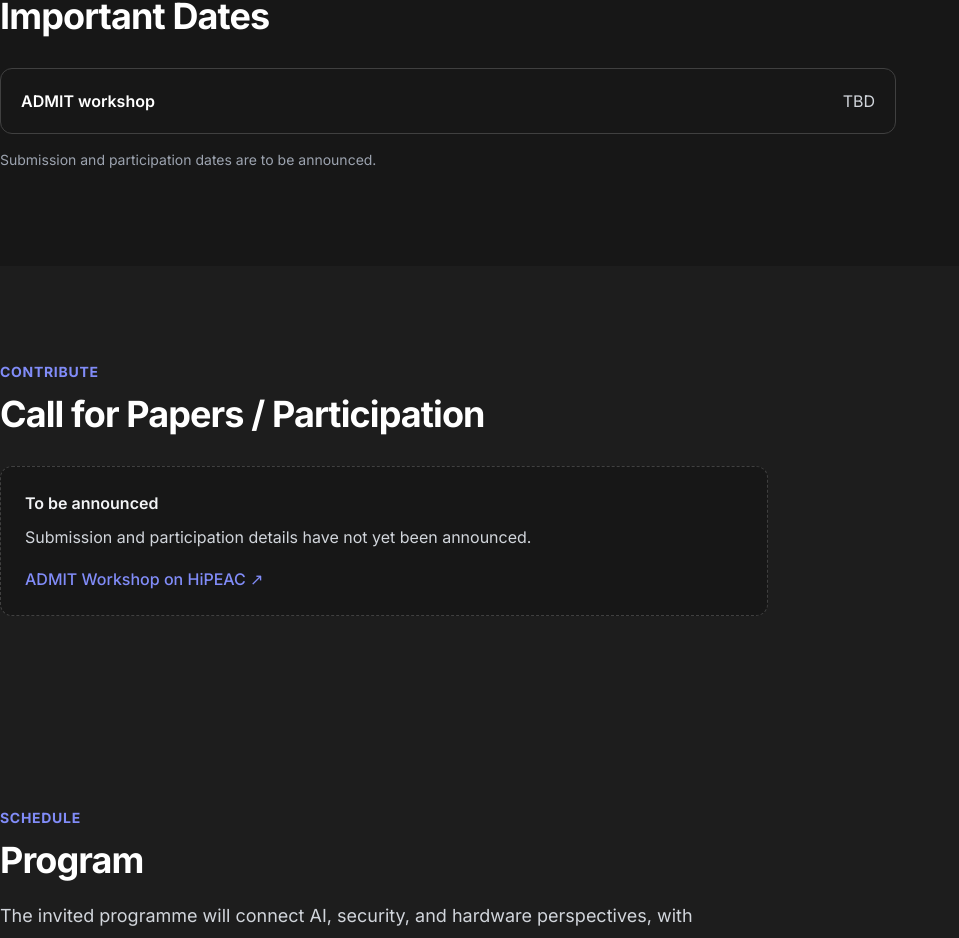
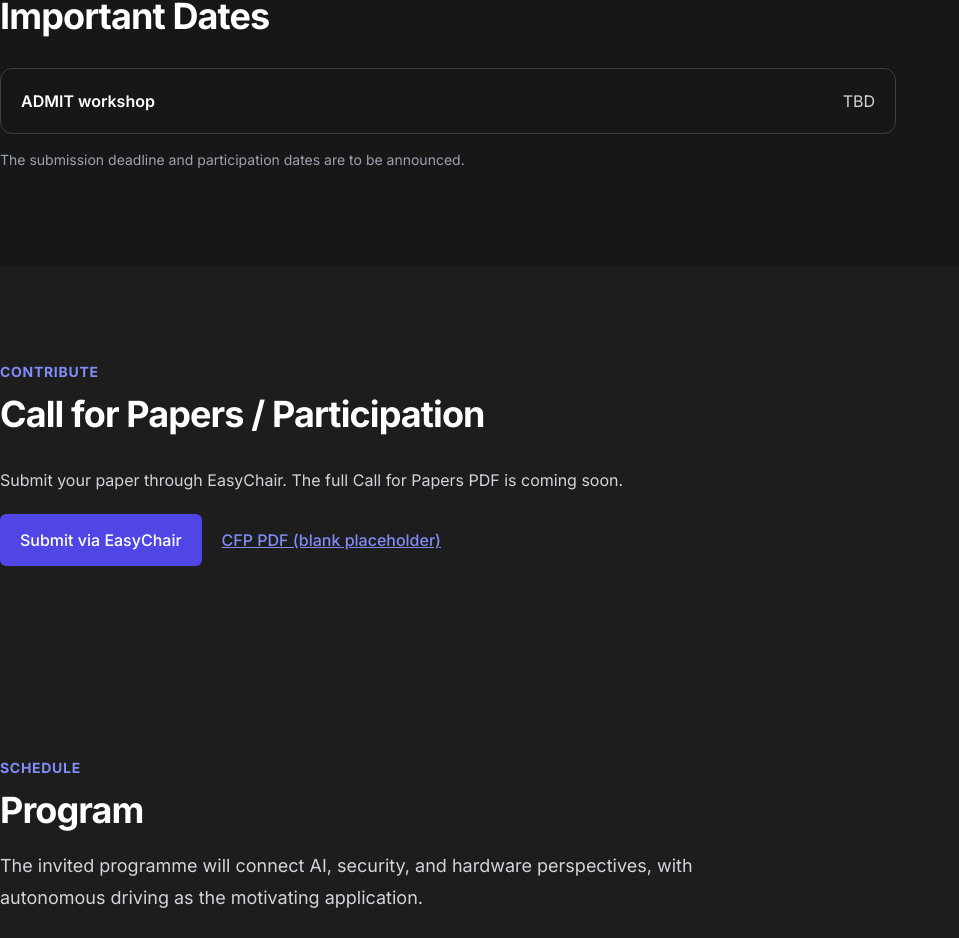
Before and after one commit to ADMIT-Workshop/admit-workshop.github.io, a Next.js app: page / in a window 1280 px wide. Shown: the part 1802-2740 px from the top of the page, without its empty margins (0-959 px from the left). Built offline with nearby package versions, Linux system fonts and the light colour scheme.

Commit message:
add website for submission

```diff
--- a/src/components/Participation.tsx
+++ b/src/components/Participation.tsx
@@ -22,14 +22,26 @@
       ) : (
         <div className="max-w-3xl leading-7 text-gray-600 dark:text-gray-300">
           {section.summary && <p>{section.summary}</p>}
+          <div className="mt-5 flex flex-wrap items-center gap-5">
             {section.submissionHref && (
               <a
                 href={section.submissionHref}
-              className="mt-5 inline-flex rounded-md bg-indigo-600 px-5 py-3 font-medium text-white hover:bg-indigo-500"
+                target="_blank"
+                rel="noopener noreferrer"
+                className="inline-flex rounded-md bg-indigo-600 px-5 py-3 font-medium text-white hover:bg-indigo-500"
               >
-              Submission information
+                Submit via EasyChair
               </a>
             )}
+            {section.cfpPdfHref && (
+              <a
+                href={section.cfpPdfHref}
+                className="font-medium text-indigo-600 underline hover:text-indigo-500 dark:text-indigo-400"
+              >
+                CFP PDF (blank placeholder)
+              </a>
+            )}
+          </div>
         </div>
       )}
     </Section>
--- a/src/data/workshop.ts
+++ b/src/data/workshop.ts
@@ -95,6 +95,7 @@
     participation: SectionBase & {
       summary?: string;
       submissionHref?: string;
+      cfpPdfHref?: string;
     };
     speakers: SectionBase & { items: Speaker[] };
     program: SectionBase & {
@@ -202,15 +203,17 @@
           status: "tba",
         },
       ],
-      note: "Submission and participation dates are to be announced.",
+      note: "The submission deadline and participation dates are to be announced.",
     },
     participation: {
       id: "participation",
       eyebrow: "Contribute",
       title: "Call for Papers / Participation",
-      status: "tba",
-      tbaMessage:
-        "Submission and participation details have not yet been announced.",
+      status: "published",
+      summary:
+        "Submit your paper through EasyChair. The full Call for Papers PDF is coming soon.",
+      submissionHref: "https://easychair.org/conferences/?conf=admit2027",
+      cfpPdfHref: "/cfp.pdf",
     },
     speakers: {
       id: "speakers",
```
Also changed, not shown: 1 other file (tests, documents, lock files or other folders). Lines whose indentation alone changed are shown as unchanged.
